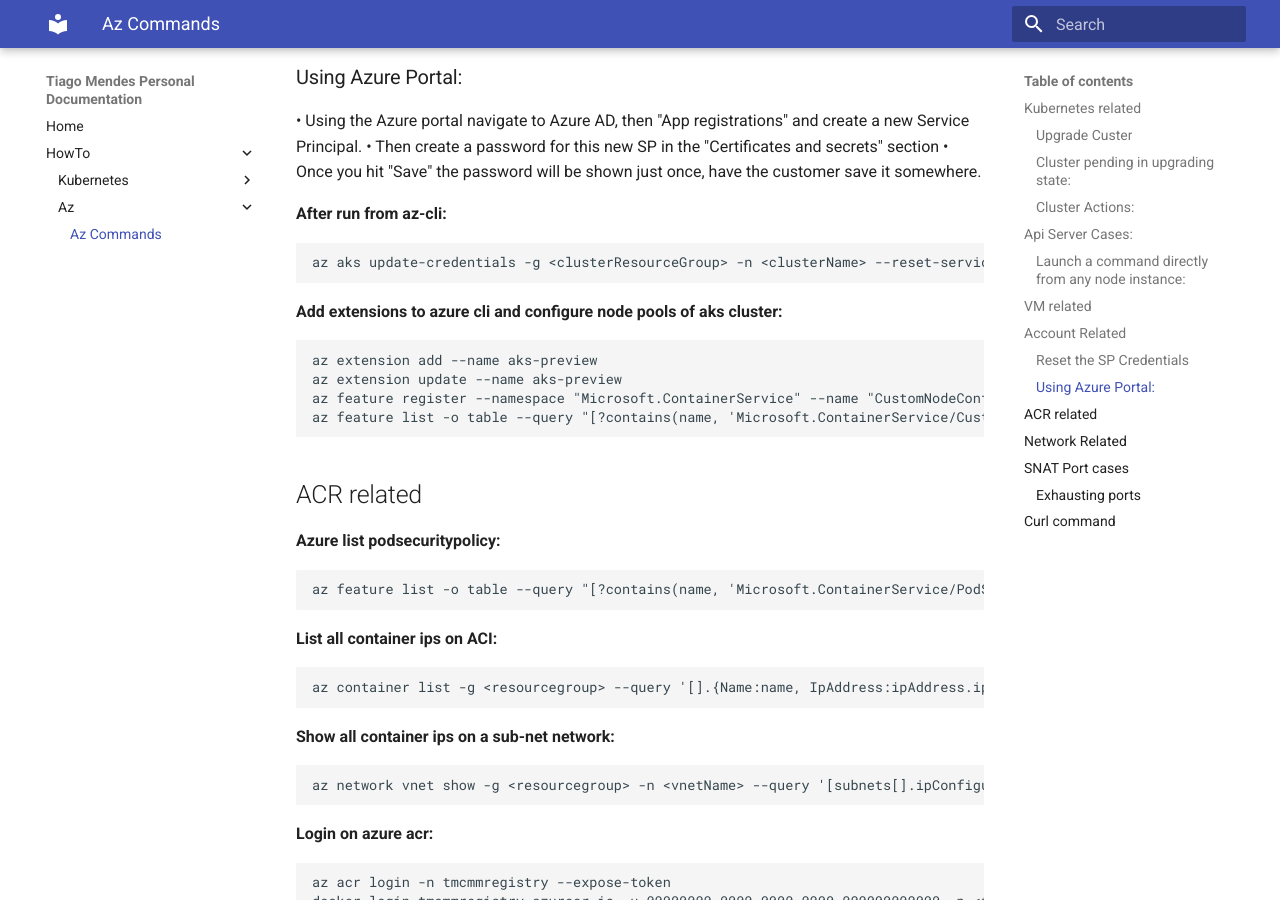
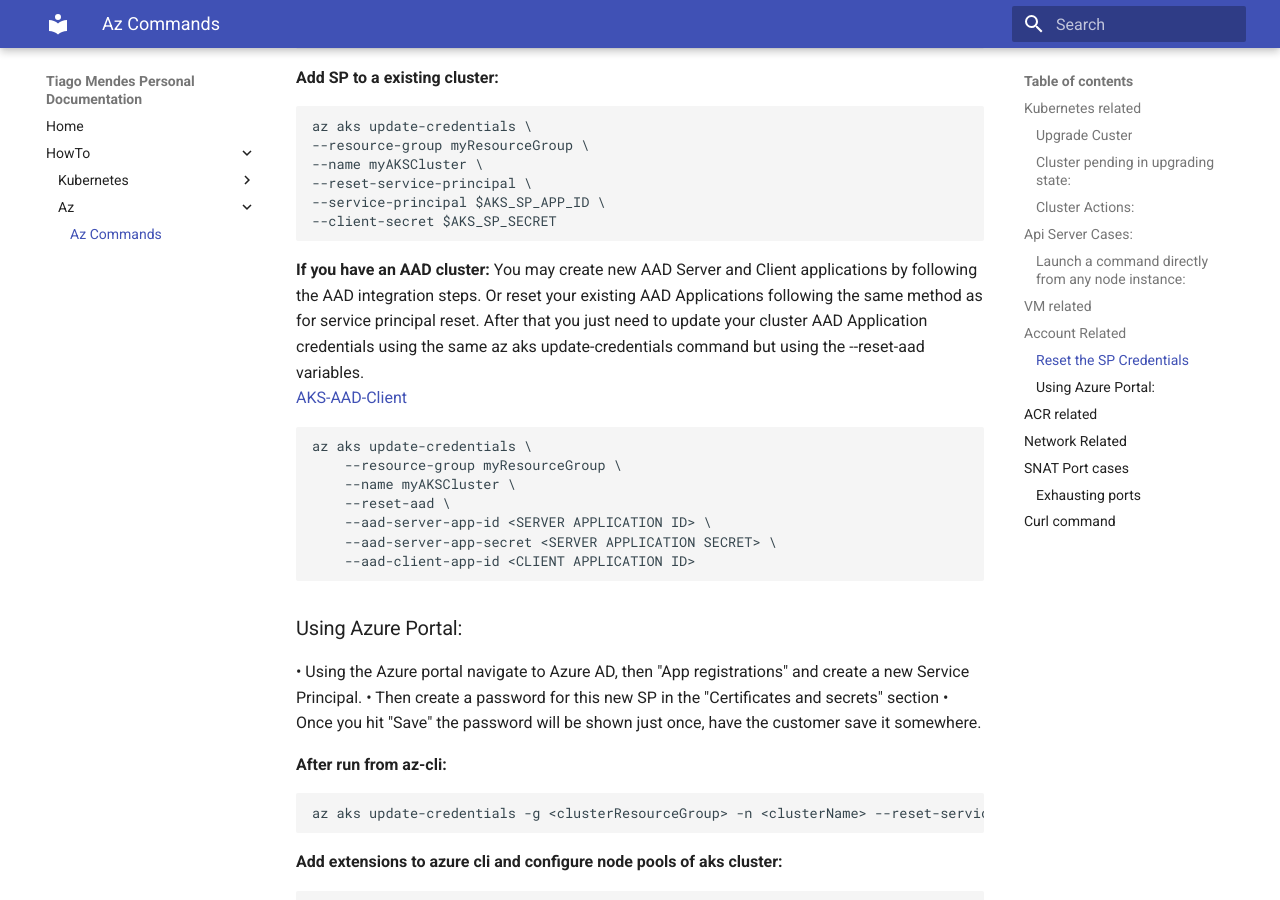
Before and after one commit to tmcmm/k8s-documentation, an MkDocs documentation site: the page built from docs/howto/az/az-help.md, in a window 1280 px wide and 900 px high, scrolled down 8343 px. Built offline with MkDocs 1.6.1 and Material for MkDocs 9.7.7, drawn with Linux system fonts in a browser that asks for light colours; some of the changed text lies outside the part shown.

Commit message:
Update az-help.md

````diff
--- a/docs/howto/az/az-help.md
+++ b/docs/howto/az/az-help.md
@@ -282,6 +282,9 @@ SUBNET_ID=$(az network vnet subnet show --resource-group myResourceGroup --vnet-
 az role assignment create --assignee <appId> --scope $VNET_ID --role "Network Contributor"
 ```
 ### Reset the SP Credentials
+AKS clusters created with a service principal have a one-year expiration time. As you near the expiration date, you can reset the credentials to extend the service principal for an additional period of time. You may also want to update, or rotate, the credentials as part of a defined security policy.<br>
+
+You may also have integrated your AKS cluster with Azure Active Directory, and use it as an authentication provider for your cluster. __In that case you will have 2 more identities created for your cluster, the AAD Server App and the AAD Client App, you may also reset those credentials.__<br>
 
 [azure-aks-sp-reset](https://docs.microsoft.com/en-us/azure/aks/update-credentials#reset-the-existing-service-principal-credential "Reset existing Service Principal Credential")<br>
 
@@ -335,6 +338,19 @@ az aks update-credentials \
 --service-principal $AKS_SP_APP_ID \
 --client-secret $AKS_SP_SECRET
 ```
+__If you have an AAD cluster:__
+You may create new AAD Server and Client applications by following the AAD integration steps. Or reset your existing AAD Applications following the same method as for service principal reset. After that you just need to update your cluster AAD Application credentials using the same az aks update-credentials command but using the --reset-aad variables.<br>
+[AKS-AAD-Client](https://docs.microsoft.com/en-us/azure/aks/azure-ad-integration-cli#create-azure-ad-client-component "AKS-AAD Create Azure AD client component" )<br>
+```
+az aks update-credentials \
+    --resource-group myResourceGroup \
+    --name myAKSCluster \
+    --reset-aad \
+    --aad-server-app-id <SERVER APPLICATION ID> \
+    --aad-server-app-secret <SERVER APPLICATION SECRET> \
+    --aad-client-app-id <CLIENT APPLICATION ID>
+```
+
 ### Using Azure Portal:
 
 • Using the Azure portal navigate to Azure AD, then "App registrations" and create a new Service Principal.
````
